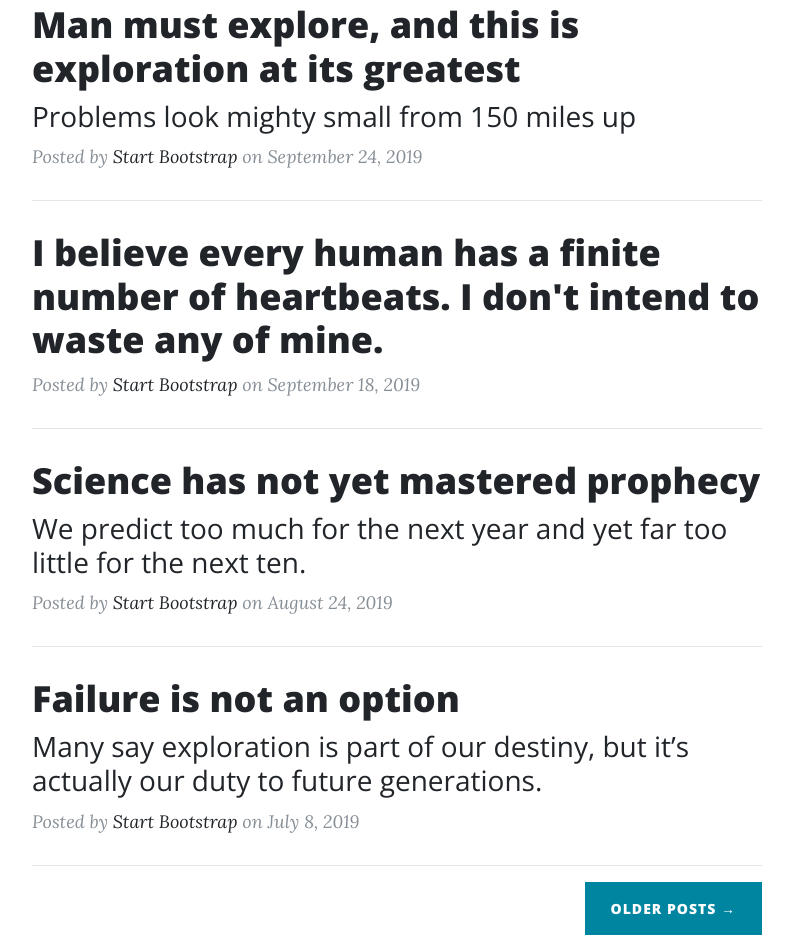
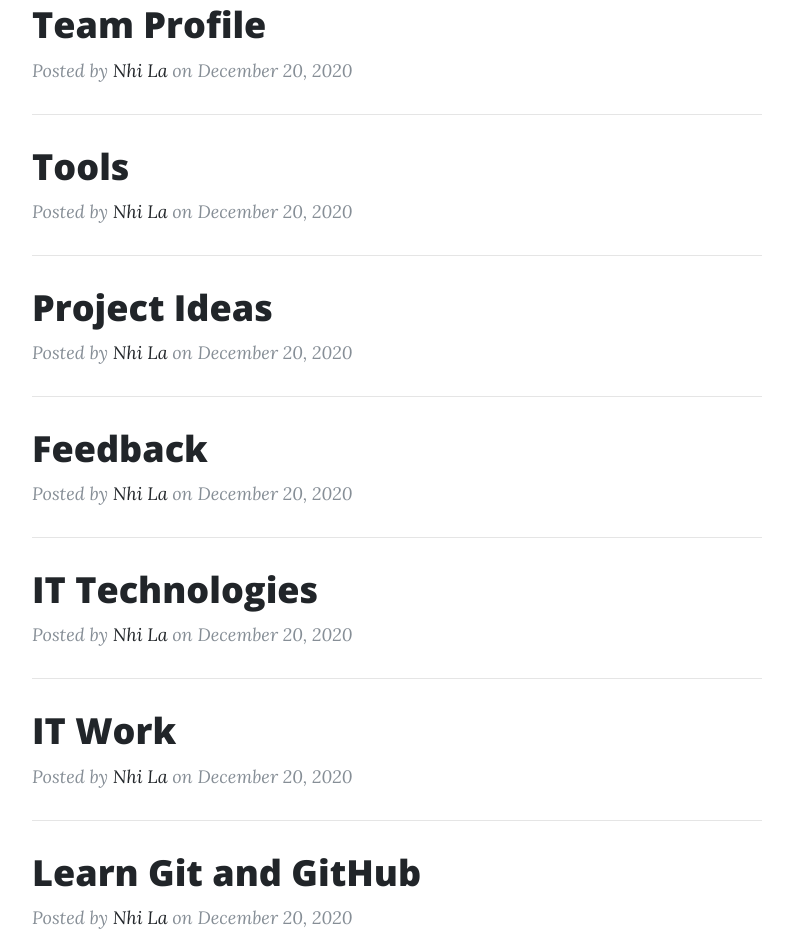
Before and after one commit to NLa16/cosc2802a2.github.io, a website: page index.html in a window 1280 px wide. Shown: the part 705-1643 px from the top of the page, without its empty margins (243-1036 px from the left). Drawn offline with nearby package versions, Linux system fonts and the light colour scheme.

Commit message:
Finalization #3

```diff
--- a/index.html
+++ b/index.html
@@ -84,56 +84,80 @@
     <div class="row">
       <div class="col-lg-8 col-md-10 mx-auto">
         <div class="post-preview">
-          <a href="post.html">
+          <a href="team_profile.html">
             <h2 class="post-title">
-              Man must explore, and this is exploration at its greatest
+              Team Profile
             </h2>
-            <h3 class="post-subtitle">
-              Problems look mighty small from 150 miles up
-            </h3>
           </a>
           <p class="post-meta">Posted by
-            <a href="#">Start Bootstrap</a>
-            on September 24, 2019</p>
+            <a href="#">Nhi La</a>
+            on December 20, 2020</p>
         </div>
         <hr>
         <div class="post-preview">
-          <a href="post.html">
+          <a href="tools.html">
             <h2 class="post-title">
-              I believe every human has a finite number of heartbeats. I don't intend to waste any of mine.
+              Tools
             </h2>
           </a>
           <p class="post-meta">Posted by
-            <a href="#">Start Bootstrap</a>
-            on September 18, 2019</p>
+            <a href="#">Nhi La</a>
+            on December 20, 2020</p>
         </div>
         <hr>
         <div class="post-preview">
-          <a href="post.html">
+          <a href="project_ideas.html">
             <h2 class="post-title">
-              Science has not yet mastered prophecy
+              Project Ideas
             </h2>
-            <h3 class="post-subtitle">
-              We predict too much for the next year and yet far too little for the next ten.
-            </h3>
           </a>
           <p class="post-meta">Posted by
-            <a href="#">Start Bootstrap</a>
-            on August 24, 2019</p>
+            <a href="#">Nhi La</a>
+            on December 20, 2020</p>
         </div>
         <hr>
         <div class="post-preview">
-          <a href="post.html">
+          <a href="feedback.html">
             <h2 class="post-title">
-              Failure is not an option
+              Feedback
             </h2>
-            <h3 class="post-subtitle">
-              Many say exploration is part of our destiny, but it’s actually our duty to future generations.
-            </h3>
           </a>
           <p class="post-meta">Posted by
-            <a href="#">Start Bootstrap</a>
-            on July 8, 2019</p>
+            <a href="#">Nhi La</a>
+            on December 20, 2020</p>
+        </div>
+        <hr>
+        <div class="post-preview">
+          <a href="it_technologies.html">
+            <h2 class="post-title">
+              IT Technologies
+            </h2>
+          </a>
+          <p class="post-meta">Posted by
+            <a href="#">Nhi La</a>
+            on December 20, 2020</p>
+        </div>
+        <hr>
+        <div class="post-preview">
+          <a href="it_work.html">
+            <h2 class="post-title">
+              IT Work
+            </h2>
+          </a>
+          <p class="post-meta">Posted by
+            <a href="#">Nhi La</a>
+            on December 20, 2020</p>
+        </div>
+        <hr>
+        <div class="post-preview">
+          <a href="git_and_github.html">
+            <h2 class="post-title">
+              Learn Git and GitHub
+            </h2>
+          </a>
+          <p class="post-meta">Posted by
+            <a href="#">Nhi La</a>
+            on December 20, 2020</p>
         </div>
         <hr>
         <!-- Pager -->
```
